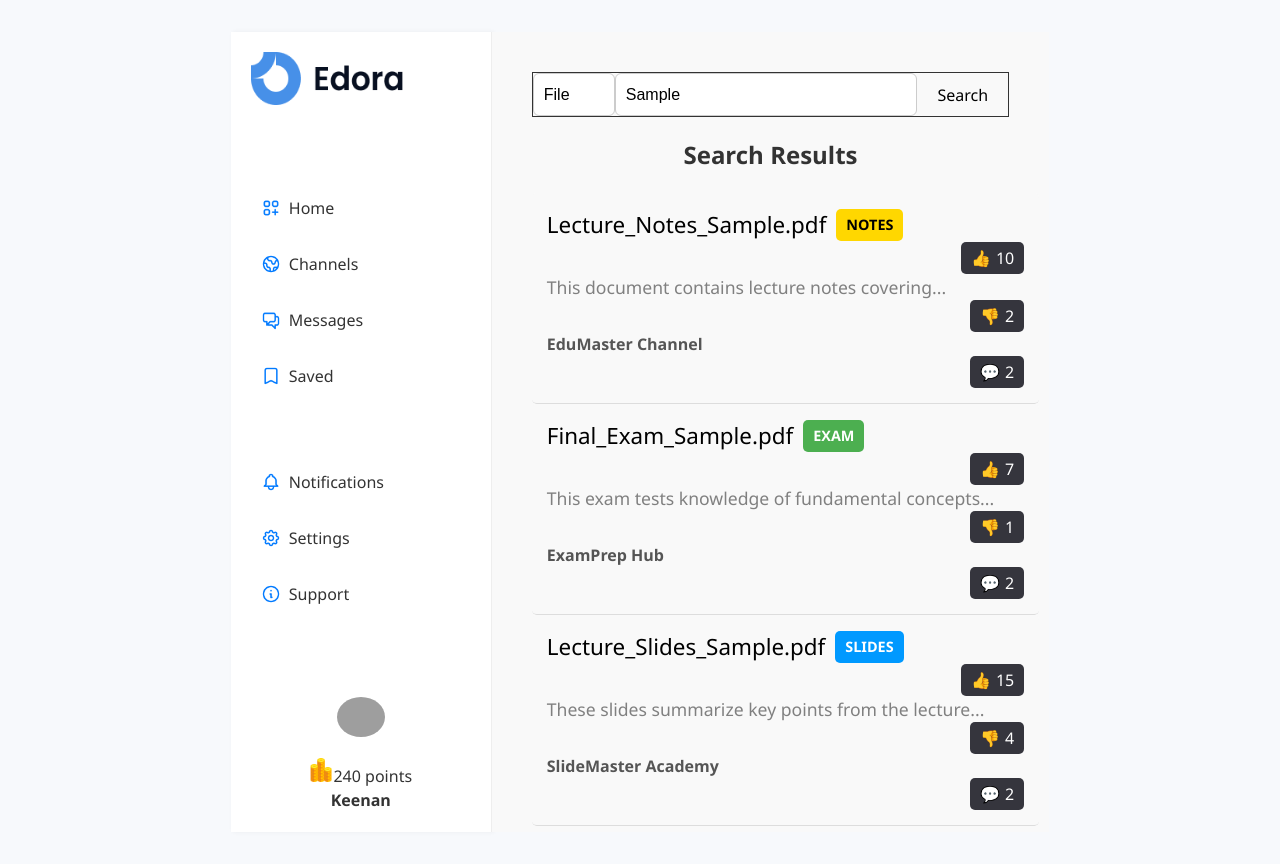
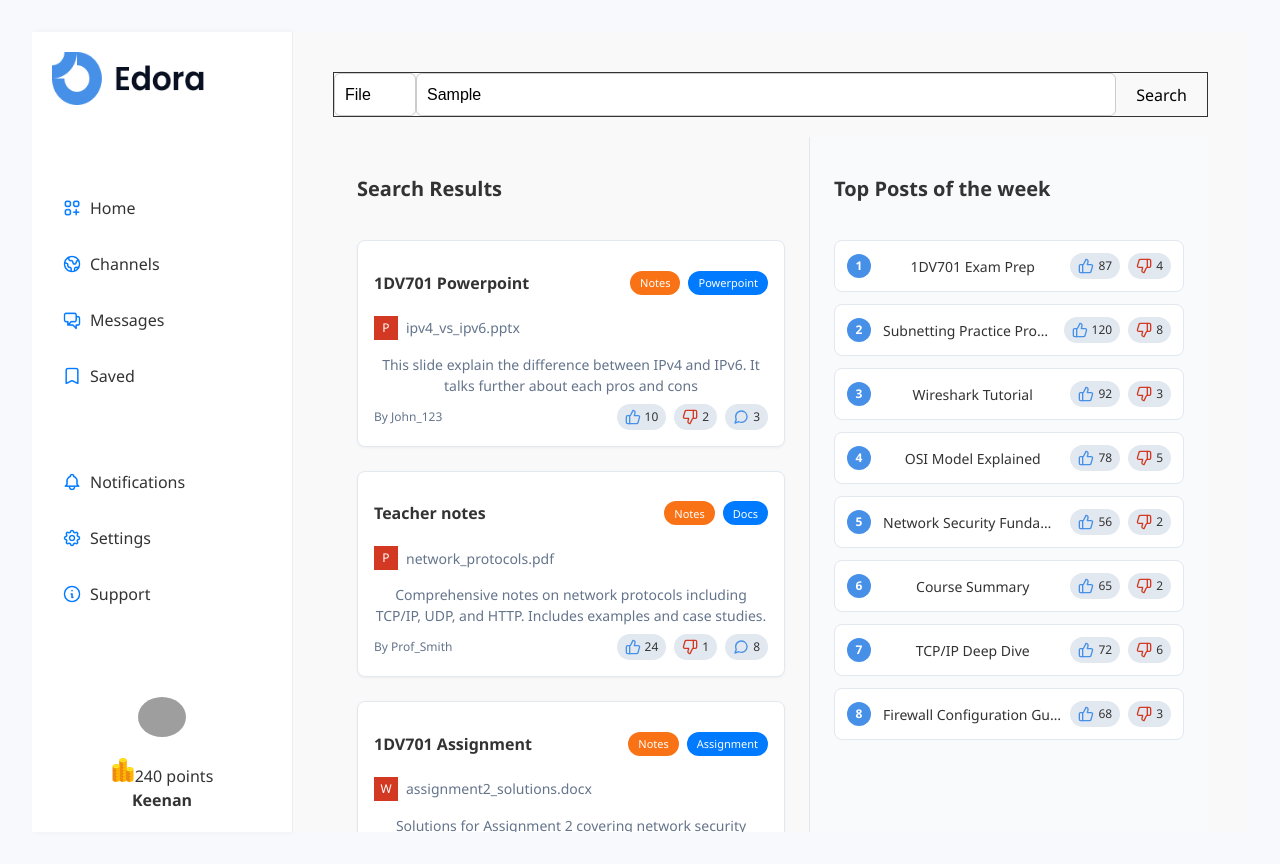
Before and after one commit to saisharan221/edora, a React (Vite) app in the folder frontend/: page / in a window 1280 px wide. Both pictures are taken after typing "Sample" into the empty fields and a click on the button "Search". Built offline with nearby package versions, Linux system fonts and the light colour scheme; grey boxes are pictures that could not be loaded.

Commit message:
update result

```diff
--- a/frontend/package.json
+++ b/frontend/package.json
@@ -10,6 +10,7 @@
     "preview": "vite preview"
   },
   "dependencies": {
+    "lucide-react": "^0.511.0",
     "react": "^19.1.0",
     "react-dom": "^19.1.0"
   },
--- a/frontend/src/Result.css
+++ b/frontend/src/Result.css
@@ -1,112 +1,214 @@
-/* src/Result.css */
-.result-item {
-  padding: 15px;
-  border-bottom: 1px solid #ddd;
-  background-color: #f9f9f9;
-  border-radius: 0.3rem;
+/* Result Layout */
+.result-wrapper {
+  display: flex;
   width: 100%;
+  height: 100%;
+}
+
+/* Result Container */
+.result-container {
+  flex: 1;
+  padding: 24px;
+  overflow-y: auto;
+  border-right: 1px solid #e2e8f0;
+}
+
+/* Top Posts Container */
+.top-posts-container {
+  width: 350px;
+  padding: 24px;
+  overflow-y: auto;
+  background-color: #f8fafc;
+}
+
+.content-header {
+  display: flex;
+  justify-content: space-between;
+  align-items: center;
+  margin-bottom: 24px;
+}
+
+.content-title {
+  font-size: 20px;
+  font-weight: 700;
+}
+
+/* Posts */
+.posts-container {
   display: flex;
   flex-direction: column;
+  gap: 24px;
 }
 
-/* First Line: File Name (Bold & Larger) with Tag */
-.result-title {
-  font-size: 1.4rem;
-  color: black;
-  display: flex;
-  align-items: center;
-  gap: 10px; /* Space between title and tag */
+.post-card {
+  background-color: white;
+  border: 1px solid #e2e8f0;
+  border-radius: 8px;
+  padding: 16px;
+  box-shadow: 0 1px 3px rgba(0, 0, 0, 0.05);
 }
 
-/* Style Tags like Labels */
-.result-tag {
-  font-size: 0.9rem;
-  font-weight: bold;
-  padding: 5px 10px;
-  border-radius: 5px;
-  text-transform: uppercase;
-  display: inline-block; /* Make it look like a tag */
+.post-header {
+  display: flex;
+  justify-content: space-between;
+  align-items: center;
+  margin-bottom: 8px;
 }
 
-/* Yellow for Notes */
-.notes {
-  background-color: #ffd700;
-  color: black;
+.post-title {
+  font-weight: 600;
+  font-size: 16px;
 }
 
-/* Green for Exam */
-.test {
-  background-color: #4caf50;
-  color: white;
+.post-tags {
+  display: flex;
+  gap: 8px;
 }
 
-/* Orange for Slides */
-.slides {
-  background-color: #0099ff;
+.tag {
+  padding: 2px 10px;
+  border-radius: 9999px;
+  font-size: 11px;
   color: white;
-}
-
-/* Second Line: File Preview (Gray & Medium Size) */
-.result-preview {
-  font-size: 1.1rem;
-  color: gray;
-  display: flex;
-  justify-content: space-between;
-}
-
-/* Third Line: Channel Name (Dark Gray & Smaller) */
-.result-channel {
-  font-size: 1rem;
-  font-weight: bold;
-  color: #555;
-  display: flex;
-  justify-content: space-between;
-}
-
-/* Buttons: Wrapped with numbers inside */
-.result-buttons {
-  display: flex;
-  flex-direction: column;
-  align-items: flex-end;
-}
-
-.like-btn,
-.dislike-btn,
-.comment-btn {
   display: flex;
   align-items: center;
   justify-content: center;
-  gap: 5px;
-  font-size: 1rem;
-  padding: 5px 10px;
-  border-radius: 5px;
-  border: none;
-  cursor: pointer;
-  width: fit-content;
+  height: 20px;
+  line-height: 1;
 }
 
-/* Button Colors */
-.like-btn {
-  background-color: #35353d; /* Blue */
-  color: white;
+.tag-notes {
+  background-color: #f97316;
 }
 
-.dislike-btn {
-  background-color: #35353d; /* Red */
-  color: white;
+.tag-powerpoint {
+  background-color: #007aff;
 }
 
-.comment-btn {
-  background-color: #35353d; /* Blue */
-  color: white;
+.file-info {
+  display: flex;
+  align-items: center;
+  margin-bottom: 8px;
 }
 
-/* Comment preview */
-.comment-preview {
-  position: absolute;
-  background-color: #ffffff;
-  border: 1px solid #ddd;
-  padding: 10px;
-  border-radius: 5px;
-  box-shadow: 0px 2px 5px rgba(0, 0, 0, 0.2);
+.file-icon {
+  width: 24px;
+  height: 24px;
+  background-color: #d33922;
+  color: white;
+  font-size: 12px;
+  display: flex;
+  align-items: center;
+  justify-content: center;
+  margin-right: 8px;
 }
+
+.file-name {
+  font-size: 14px;
+  color: #64748b;
+}
+
+.post-description {
+  font-size: 14px;
+  color: #64748b;
+  margin-bottom: 8px;
+}
+
+.post-footer {
+  display: flex;
+  justify-content: space-between;
+  align-items: center;
+}
+
+.author {
+  font-size: 12px;
+  color: #64748b;
+}
+
+.engagement-metrics {
+  display: flex;
+  gap: 8px;
+}
+
+.metric {
+  display: flex;
+  align-items: center;
+  background-color: #e2e8f0;
+  padding: 2px 8px;
+  border-radius: 9999px;
+  height: 22px;
+}
+
+.metric-icon {
+  margin-right: 4px;
+}
+
+.like-icon {
+  color: #4790e8;
+}
+
+.dislike-icon {
+  color: #d33922;
+}
+
+.comment-icon {
+  color: #4790e8;
+}
+
+.metric span {
+  font-size: 12px;
+}
+
+/* Top Posts List - New Simplified Style */
+.top-posts-list {
+  display: flex;
+  flex-direction: column;
+  gap: 12px;
+}
+
+.top-post-item {
+  display: flex;
+  align-items: center;
+  padding: 12px;
+  background-color: white;
+  border-radius: 8px;
+  border: 1px solid #e2e8f0;
+}
+
+.top-post-rank {
+  width: 24px;
+  height: 24px;
+  background-color: #4790e8;
+  color: white;
+  border-radius: 50%;
+  display: flex;
+  align-items: center;
+  justify-content: center;
+  font-size: 12px;
+  font-weight: bold;
+  margin-right: 12px;
+}
+
+.top-post-title {
+  flex: 1;
+  font-weight: 500;
+  font-size: 14px;
+  white-space: nowrap;
+  overflow: hidden;
+  text-overflow: ellipsis;
+}
+
+.top-post-metrics {
+  display: flex;
+  gap: 8px;
+  margin-left: 8px;
+}
+
+/* Make sure the result component takes full height */
+section.result-container {
+  height: calc(100vh - 60px); /* Adjust based on your header height */
+}
+
+section.top-posts-container {
+  height: calc(100vh - 60px); /* Adjust based on your header height */
+}
--- a/frontend/src/Result.jsx
+++ b/frontend/src/Result.jsx
@@ -1,91 +1,293 @@
-// src/Result.jsx
-import React, { useState } from 'react';
-import './Result.css';
+import "./Result.css"
+
+// Custom icon components to replace lucide-react
+const ThumbsUpIcon = () => (
+  <svg
+    xmlns="http://www.w3.org/2000/svg"
+    width="16"
+    height="16"
+    viewBox="0 0 24 24"
+    fill="none"
+    stroke="currentColor"
+    strokeWidth="2"
+    strokeLinecap="round"
+    strokeLinejoin="round"
+    className="metric-icon like-icon"
+  >
+    <path d="M7 10v12" />
+    <path d="M15 5.88 14 10h5.83a2 2 0 0 1 1.92 2.56l-2.33 8A2 2 0 0 1 17.5 22H4a2 2 0 0 1-2-2v-8a2 2 0 0 1 2-2h2.76a2 2 0 0 0 1.79-1.11L12 2h0a3.13 3.13 0 0 1 3 3.88Z" />
+  </svg>
+)
+
+const ThumbsDownIcon = () => (
+  <svg
+    xmlns="http://www.w3.org/2000/svg"
+    width="16"
+    height="16"
+    viewBox="0 0 24 24"
+    fill="none"
+    stroke="currentColor"
+    strokeWidth="2"
+    strokeLinecap="round"
+    strokeLinejoin="round"
+    className="metric-icon dislike-icon"
+  >
+    <path d="M17 14V2" />
+    <path d="M9 18.12 10 14H4.17a2 2 0 0 1-1.92-2.56l2.33-8A2 2 0 0 1 6.5 2H20a2 2 0 0 1 2 2v8a2 2 0 0 1-2 2h-2.76a2 2 0 0 0-1.79 1.11L12 22h0a3.13 3.13 0 0 1-3-3.88Z" />
+  </svg>
+)
+
+const MessageCircleIcon = () => (
+  <svg
+    xmlns="http://www.w3.org/2000/svg"
+    width="16"
+    height="16"
+    viewBox="0 0 24 24"
+    fill="none"
+    stroke="currentColor"
+    strokeWidth="2"
+    strokeLinecap="round"
+    strokeLinejoin="round"
+    className="metric-icon comment-icon"
+  >
+    <path d="M21 11.5a8.38 8.38 0 0 1-.9 3.8 8.5 8.5 0 0 1-7.6 4.7 8.38 8.38 0 0 1-3.8-.9L3 21l1.9-5.7a8.38 8.38 0 0 1-.9-3.8 8.5 8.5 0 0 1 4.7-7.6 8.38 8.38 0 0 1 3.8-.9h.5a8.48 8.48 0 0 1 8 8v.5z" />
+  </svg>
+)
 
 function Result({ searchQuery, searchType }) {
-  const mockResults = [
+  // Expanded mock results with more content
+  const searchResults = [
     {
-      fileName: `Lecture_Notes_${searchQuery}.pdf`,
-      tag: 'Notes', className: 'notes',
-      filePreview: "This document contains lecture notes covering...",
-      channelName: "EduMaster Channel",
-      likes: 10, dislikes: 2,
-      comments: ["Great notes!", "Very helpful."]
+      title: "1DV701 Powerpoint",
+      fileName: "ipv4_vs_ipv6.pptx",
+      description: "This slide explain the difference between IPv4 and IPv6. It talks further about each pros and cons",
+      author: "John_123",
+      likes: 10,
+      dislikes: 2,
+      comments: 3,
     },
     {
-      fileName: `Final_Exam_${searchQuery}.pdf`,
-      tag: 'Exam', className: 'test',
-      filePreview: "This exam tests knowledge of fundamental concepts...",
-      channelName: "ExamPrep Hub",
-      likes: 7, dislikes: 1,
-      comments: ["Challenging questions!", "Good for practice."]
+      title: "Teacher notes",
+      fileName: "network_protocols.pdf",
+      description:
+        "Comprehensive notes on network protocols including TCP/IP, UDP, and HTTP. Includes examples and case studies.",
+      author: "Prof_Smith",
+      likes: 24,
+      dislikes: 1,
+      comments: 8,
     },
     {
-      fileName: `Lecture_Slides_${searchQuery}.pdf`,
-      tag: 'Slides', className: 'slides',
-      filePreview: "These slides summarize key points from the lecture...",
-      channelName: "SlideMaster Academy",
-      likes: 15, dislikes: 4,
-      comments: ["Clear explanations!", "Perfect summary."]
+      title: "1DV701 Assignment",
+      fileName: "assignment2_solutions.docx",
+      description:
+        "Solutions for Assignment 2 covering network security principles and implementation of secure protocols.",
+      author: "TA_Johnson",
+      likes: 45,
+      dislikes: 3,
+      comments: 12,
     },
-  ];
+    {
+      title: "Network Security Fundamentals",
+      fileName: "security_basics.pdf",
+      description:
+        "Introduction to network security concepts including encryption, authentication, and access control mechanisms.",
+      author: "SecurityPro",
+      likes: 56,
+      dislikes: 2,
+      comments: 15,
+    },
+    {
+      title: "OSI Model Explained",
+      fileName: "osi_model.pptx",
+      description:
+        "Detailed explanation of the 7 layers of the OSI model with real-world examples and practical applications.",
+      author: "NetworkGuru",
+      likes: 78,
+      dislikes: 5,
+      comments: 22,
+    },
+    {
+      title: "Wireshark Tutorial",
+      fileName: "wireshark_tutorial.pdf",
+      description:
+        "Step-by-step guide to using Wireshark for network packet analysis and troubleshooting common network issues.",
+      author: "PacketAnalyst",
+      likes: 92,
+      dislikes: 3,
+      comments: 31,
+    },
+    {
+      title: "Routing Protocols Comparison",
+      fileName: "routing_protocols.docx",
+      description:
+        "Comparative analysis of different routing protocols including OSPF, BGP, EIGRP, and RIP with use cases.",
+      author: "RouterConfig",
+      likes: 41,
+      dislikes: 4,
+      comments: 17,
+    },
+    {
+      title: "Subnetting Practice Problems",
+      fileName: "subnetting_practice.xlsx",
+      description:
+        "Collection of subnetting practice problems with step-by-step solutions and explanations for CIDR notation.",
+      author: "SubnetMaster",
+      likes: 120,
+      dislikes: 8,
+      comments: 45,
+    },
+  ]
 
-  const [hoveredComments, setHoveredComments] = useState(null);
+  // Top posts of the week - simplified to just title and like ratio
+  const topPosts = [
+    {
+      title: "1DV701 Exam Prep",
+      likes: 87,
+      dislikes: 4,
+    },
+    {
+      title: "Subnetting Practice Problems",
+      likes: 120,
+      dislikes: 8,
+    },
+    {
+      title: "Wireshark Tutorial",
+      likes: 92,
+      dislikes: 3,
+    },
+    {
+      title: "OSI Model Explained",
+      likes: 78,
+      dislikes: 5,
+    },
+    {
+      title: "Network Security Fundamentals",
+      likes: 56,
+      dislikes: 2,
+    },
+    {
+      title: "Course Summary",
+      likes: 65,
+      dislikes: 2,
+    },
+    {
+      title: "TCP/IP Deep Dive",
+      likes: 72,
+      dislikes: 6,
+    },
+    {
+      title: "Firewall Configuration Guide",
+      likes: 68,
+      dislikes: 3,
+    },
+  ]
+
+  // Post Card Component for search results
+  const PostCard = ({ post }) => (
+    <div className="post-card">
+      <div className="post-header">
+        <h2 className="post-title">{post.title}</h2>
+        <div className="post-tags">
+          <span className="tag tag-notes">Notes</span>
+          <span className="tag tag-powerpoint">
+            {post.fileName.endsWith(".pdf")
+              ? "Docs"
+              : post.fileName.endsWith(".pptx")
+                ? "Powerpoint"
+                : post.fileName.endsWith(".docx")
+                  ? "Assignment"
+                  : post.fileName.endsWith(".xlsx")
+                    ? "Spreadsheet"
+                    : "Lab"}
+          </span>
+        </div>
+      </div>
+
+      <div className="file-info">
+        <div className="file-icon">
+          {post.fileName.endsWith(".pdf")
+            ? "P"
+            : post.fileName.endsWith(".pptx")
+              ? "P"
+              : post.fileName.endsWith(".docx")
+                ? "W"
+                : post.fileName.endsWith(".xlsx")
+                  ? "X"
+                  : "Z"}
+        </div>
+        <span className="file-name">{post.fileName}</span>
+      </div>
+
+      <p className="post-description">{post.description}</p>
+
+      <div className="post-footer">
+        <span className="author">By {post.author}</span>
+
+        <div className="engagement-metrics">
+          <div className="metric likes">
+            <ThumbsUpIcon />
+            <span>{post.likes}</span>
+          </div>
+          <div className="metric dislikes">
+            <ThumbsDownIcon />
+            <span>{post.dislikes}</span>
+          </div>
+          <div className="metric comments">
+            <MessageCircleIcon />
+            <span>{post.comments}</span>
+          </div>
+        </div>
+      </div>
+    </div>
+  )
+
+  // Top Post Item Component - simplified version
+  const TopPostItem = ({ post, index }) => (
+    <div className="top-post-item">
+      <div className="top-post-rank">{index + 1}</div>
+      <div className="top-post-title">{post.title}</div>
+      <div className="top-post-metrics">
+        <div className="metric likes">
+          <ThumbsUpIcon />
+          <span>{post.likes}</span>
+        </div>
+        <div className="metric dislikes">
+          <ThumbsDownIcon />
+          <span>{post.dislikes}</span>
+        </div>
+      </div>
+    </div>
+  )
 
   return (
+    <div className="result-wrapper">
+      {/* Search Results Section */}
       <section className="result-container">
-      <h2>Search Results</h2>
-      {searchQuery ? (
-        <div className="result-list">
-          {mockResults.map((result, i) => (
-            <div key={i} className="result-item">
-
-              {/* First Line: File Name & Tag */}
-              <div className="result-title">
-                <span>{result.fileName}</span>
-                <span className={`result-tag ${result.className}`}>{result.tag}</span>
-              </div>
-              <div className="result-buttons">
-                <button className="like-btn">👍 <span>{result.likes}</span></button>
+        <div className="content-header">
+          <h1 className="content-title">Search Results</h1>
         </div>
 
-              {/* Second Line: File Preview */}
-              <div className="result-preview">
-                <span>{result.filePreview}</span>
+        <div className="posts-container">
+          {searchResults.map((result, index) => (
+            <PostCard key={index} post={result} />
+          ))}
         </div>
-              <div className="result-buttons">
-                <button className="dislike-btn">👎 <span>{result.dislikes}</span></button>
+      </section>
+
+      {/* Top Posts Section - Simplified */}
+      <section className="top-posts-container">
+        <div className="content-header">
+          <h1 className="content-title">Top Posts of the week</h1>
         </div>
 
-              {/* Third Line: Channel Name & Comment Button */}
-              <div className="result-channel">
-                <span>{result.channelName}</span>
-              </div>
-              <div className="result-buttons">
-                <button
-                  className="comment-btn"
-                  onMouseEnter={() => setHoveredComments(result.comments)}
-                  onMouseLeave={() => setHoveredComments(null)}
-                >
-                  💬 <span>{result.comments.length}</span>
-                </button>
-                {hoveredComments && (
-                  <div className="comment-preview">
-                    {hoveredComments.map((comment, index) => (
-                      <p key={index}>{comment}</p>
+        <div className="top-posts-list">
+          {topPosts.map((post, index) => (
+            <TopPostItem key={index} post={post} index={index} />
           ))}
         </div>
-                )}
+      </section>
     </div>
-
-            </div>
-          ))}
-        </div>
-      ) : (
-        <p>No search query entered.</p>
-      )}
-    </section>
-  );
+  )
 }
 
-export default Result;
+export default Result
```
Also changed, not shown: 1 other file (tests, documents, lock files or other folders). Lines whose indentation alone changed are shown as unchanged.
